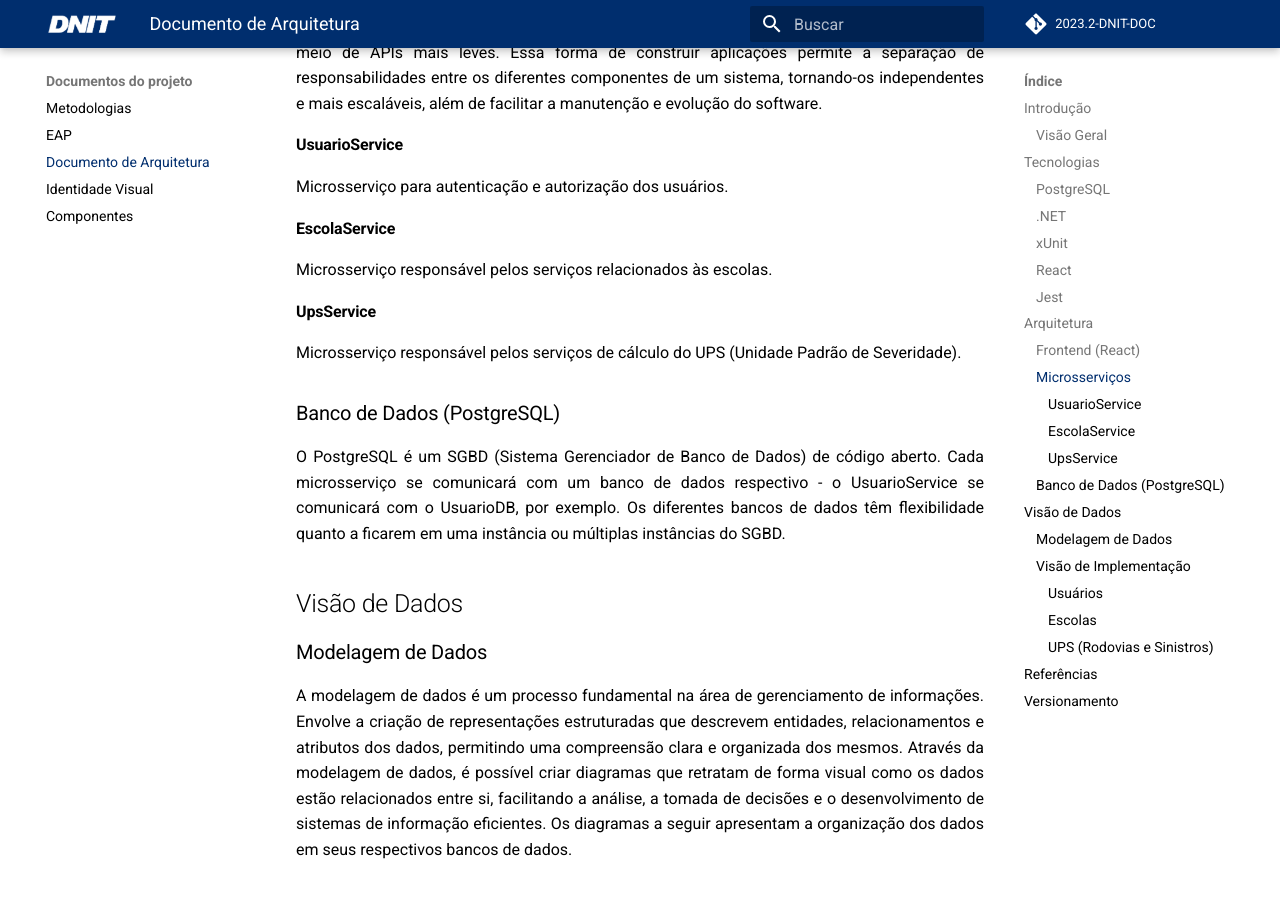
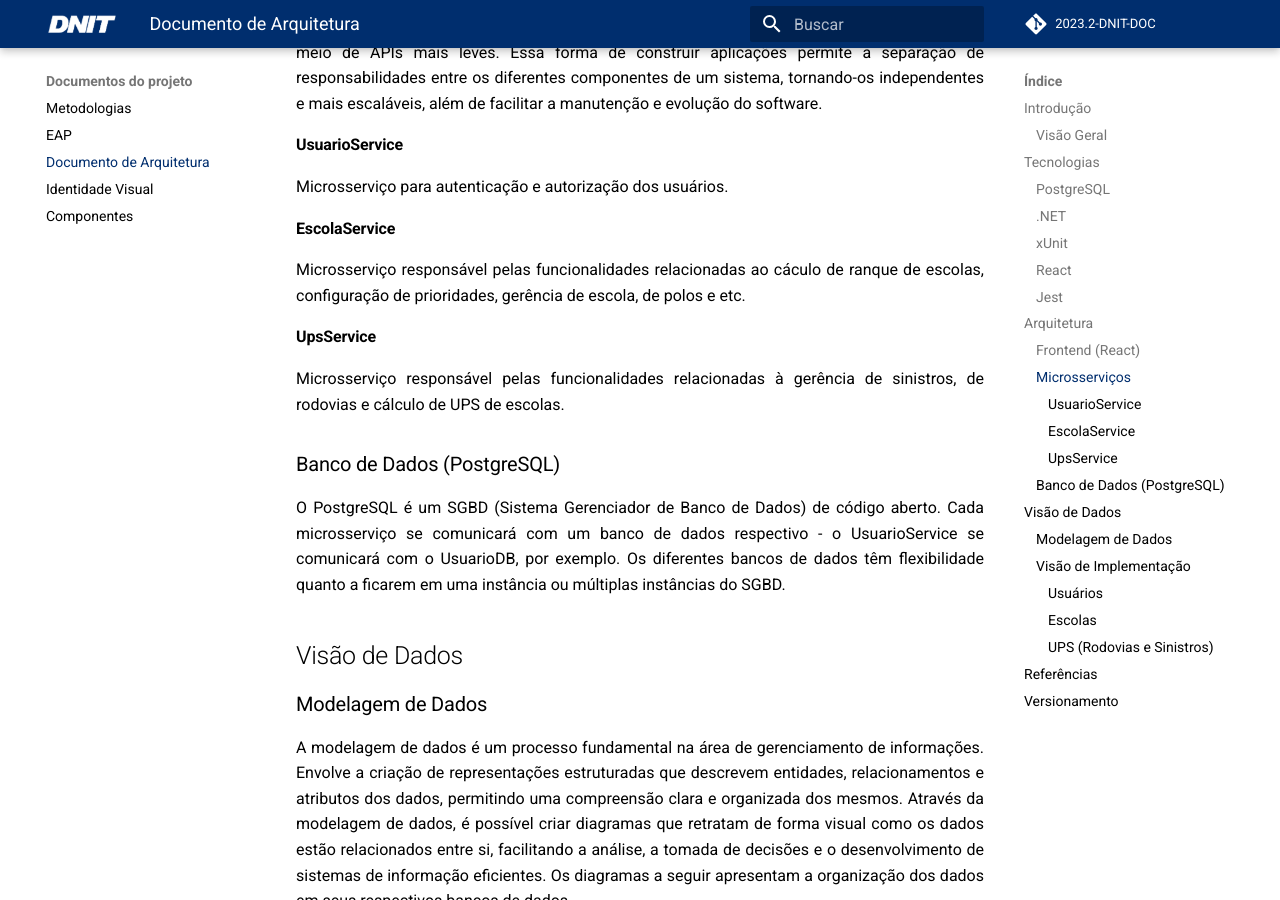
Before and after one commit to fga-eps-mds/2023.2-Dnit-DOC, an MkDocs documentation site: the page built from docs/documentos-projeto/arquitetura.md, in a window 1280 px wide and 900 px high, scrolled down 2498 px. Built offline with MkDocs 1.6.1 and Material for MkDocs 9.7.7, drawn with Linux system fonts in a browser that asks for light colours; comment, search, counter and statistics services are not loaded.

Commit message:
docs: descrição dos microsserviços

```diff
--- a/docs/documentos-projeto/arquitetura.md
+++ b/docs/documentos-projeto/arquitetura.md
@@ -44,12 +44,13 @@ Microsserviço para autenticação e autorização dos usuários.
 
 #### EscolaService
 
-Microsserviço responsável pelos serviços relacionados às escolas.
+Microsserviço responsável pelas funcionalidades relacionadas ao cáculo de ranque
+de escolas, configuração de prioridades, gerência de escola, de polos e etc.
 
 #### UpsService
 
-Microsserviço responsável pelos serviços de cálculo do UPS (Unidade Padrão de Severidade).
-
+Microsserviço responsável pelas funcionalidades relacionadas à
+gerência de sinistros, de rodovias e cálculo de UPS de escolas.
 
 ### Banco de Dados (PostgreSQL)
 
```
